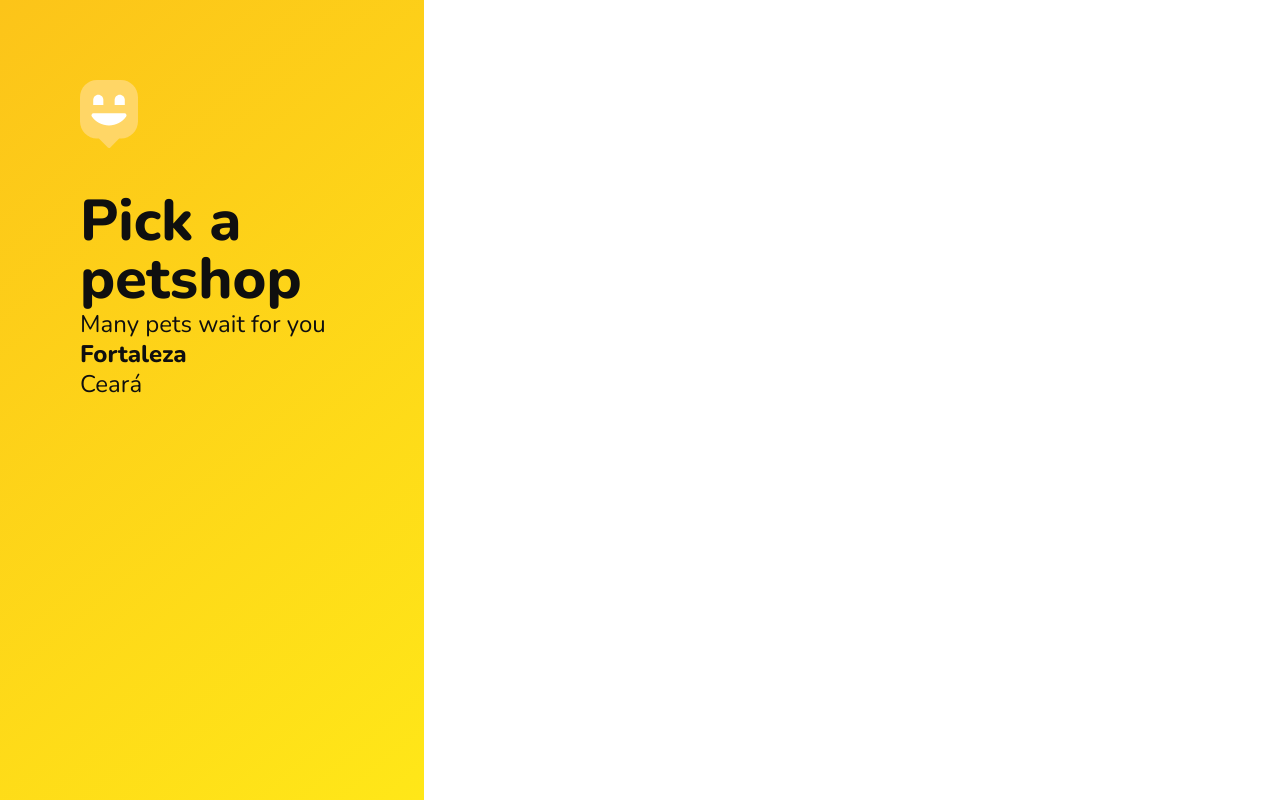
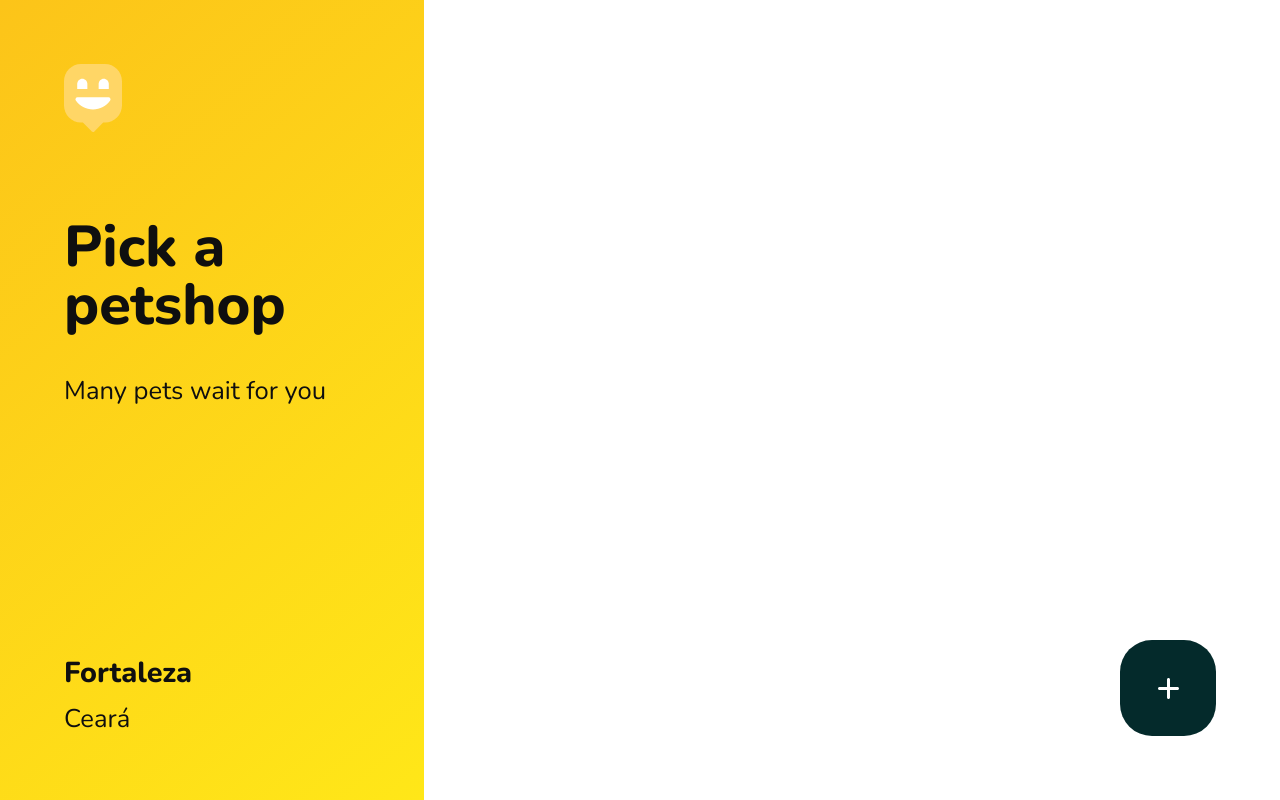
Before and after one commit to andrelrocha/conectaAmor, a plain HTML site: page petshops.html in a window 1280 px wide. Drawn offline with nearby package versions, Linux system fonts and the light colour scheme.

Commit message:
feat: encerrando estilização da page petshops

```diff
--- a/petshops.html
+++ b/petshops.html
@@ -13,18 +13,18 @@
 
 <body>
     <div class="pagePetshops">
-        <aside>
+        <aside class="animate-right">
             <header>
                 <img src="./public/images/map-marker.svg" alt="Map">
 
                 <h2>Pick a petshop</h2>
                 <p>Many pets wait for you</p>
+            </header>
 
                 <footer>
-                    <strong>Fortaleza</strong>
-                    <p>Ceará</p>
+                    <p class="city">Fortaleza</p>
+                    <p class="state">Ceará</p>
                 </footer>
-            </header>
         </aside>
 
         <div class="mapID">
--- a/public/css/animations.css
+++ b/public/css/animations.css
@@ -1,7 +1,7 @@
 @keyframes up {
     from {
-         opacity: 0;
-         transform: translateY(1rem);
+        opacity: 0;
+        transform: translateY(1rem);
     }
 
     to {
@@ -10,8 +10,23 @@
     }
 }
 
+@keyframes right {
+    from {
+        transform: translateX(-100%);
+    }
+
+    to {
+        transform: translateX(0);
+    }
+}
+
 .animate-up {
     animation-name: up;
     animation-duration: 300ms;
     animation-fill-mode: backwards;
 }
+
+.animate-right {
+    animation-name: right;
+    animation-duration: 300ms;
+}
--- a/public/css/petshops.css
+++ b/public/css/petshops.css
@@ -8,7 +8,7 @@
 aside {
     width: clamp(26.5rem, 25vw, 44rem);
     background: linear-gradient(320deg, var(--corSecundaria) 0%, var(--corPrincipal) 100%);
-    padding: 5rem;
+    padding: clamp(3rem, 5vw, 8rem);
 
     display: flex;
     flex-direction: column;
@@ -16,7 +16,43 @@ aside {
 }
 
 aside h2 {
-    margin-top: 2.4rem;
+    margin-top: 5rem;
 
     font: 800 3.6rem/1 'Nunito', sans-serif;
 }
+
+aside p {
+    margin-top: 2.4rem;
+    font: 400 1.6rem 'Nunito', sans-serif;
+}
+
+.city {
+    font: 800 1.8rem/1 'Nunito', sans-serif;
+}
+
+.state {
+    margin-top: .8rem;
+}
+
+.create-petshop {
+    position: absolute;
+    right: 4rem;
+    bottom: 4rem;
+
+    width: 6rem;
+    height: 6rem;
+    background: var(--corTextoSecundaria);
+
+    border: none;
+    border-radius: 2rem;
+
+    display: flex;
+    align-items: center;
+    justify-content: center;
+
+    transition: background 200ms;
+}
+
+.create-petshop:hover {
+    background-color: var(--corPrincipal);
+}
```
